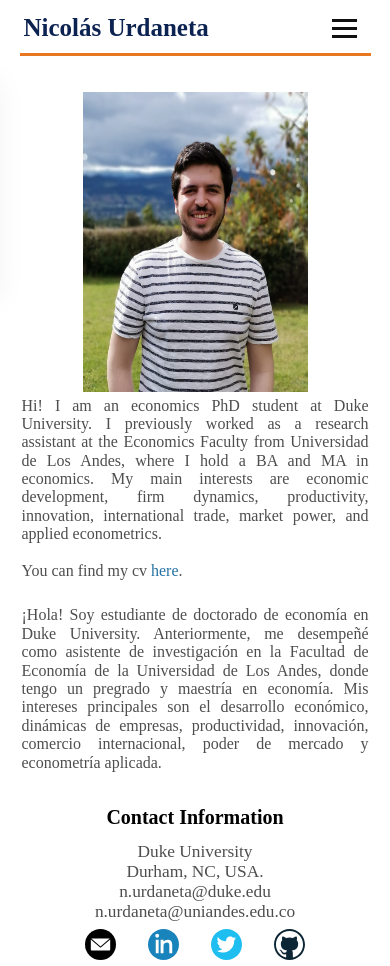
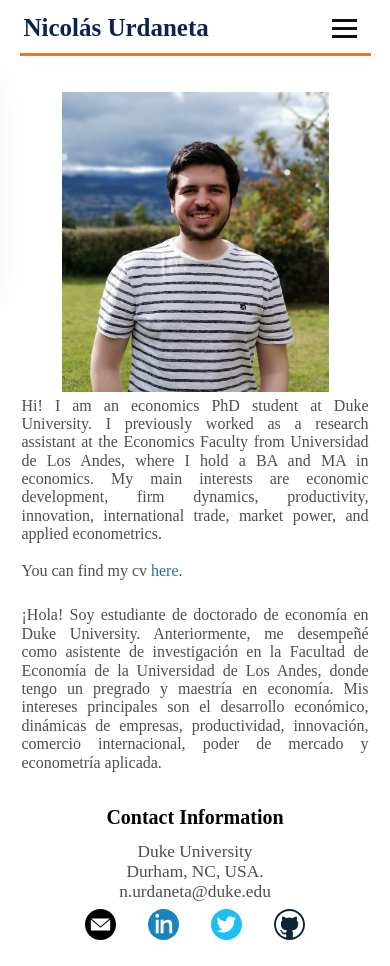
Before and after one commit to NicolasUrdaneta/NicolasUrdaneta.github.io, a plain HTML site: page index.html in a window 390 px wide. Drawn offline with nearby package versions, Linux system fonts and the light colour scheme.

Commit message:
Phone update

```diff
--- a/index.html
+++ b/index.html
@@ -63,7 +63,7 @@
             <p style="font-size: 12pt;"> Duke University </p>
             <p style="font-size: 12pt;"> Durham, NC, USA. </p>
             <p style="font-size: 12pt;"> n.urdaneta@duke.edu </p>
-            <p style="font-size: 12pt; margin-bottom: 3%;"> n.urdaneta@uniandes.edu.co </p>
+            <!--<p style="font-size: 12pt; margin-bottom: 3%;"> n.urdaneta@uniandes.edu.co </p> -->
             <p><a href="mailto:n.urdaneta@duke.edu"
             target="mailto:n.urdaneta@duke.edu" style="margin-right:
             10%;">
@@ -91,7 +91,7 @@
         table-responsive mobile">
             <tr>
                 <td VALIGN=TOP style="height:300px" align="center"><img
-                src="photos/photo_profile2_phone.jpg" width="225px" height="300px"></td>
+                src="photos/photo_profile2_phone.jpg" width="267px" height="300px"></td>
             </tr>
             <tr>
             <td align="center"><p>
@@ -109,7 +109,7 @@
                 <p style="font-size: 13pt; text-align: center;"> Durham, NC, USA. </p>
                 <p style="font-size: 13pt; text-align: center;">
                 n.urdaneta@duke.edu </p>
-                <p style="font-size: 13pt; text-align: center;"> n.urdaneta@uniandes.edu.co </p>
+                <!--<p style="font-size: 13pt; text-align: center;"> n.urdaneta@uniandes.edu.co </p> -->
                 <p style="text-align: center;">
                     <a href="mailto:n.urdaneta@duke.edu"
                     target="mailto:n.urdaneta@duke.edu"
```
